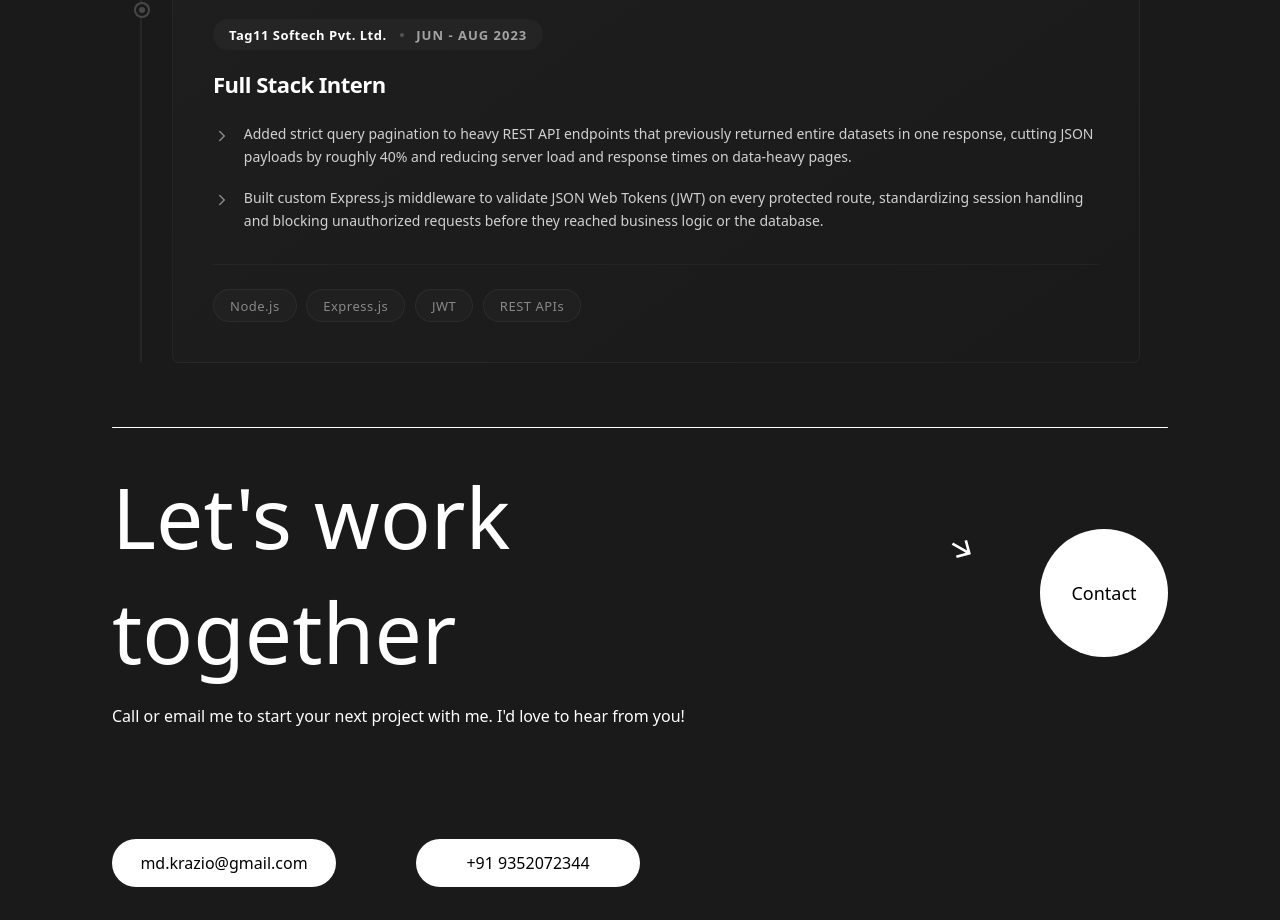
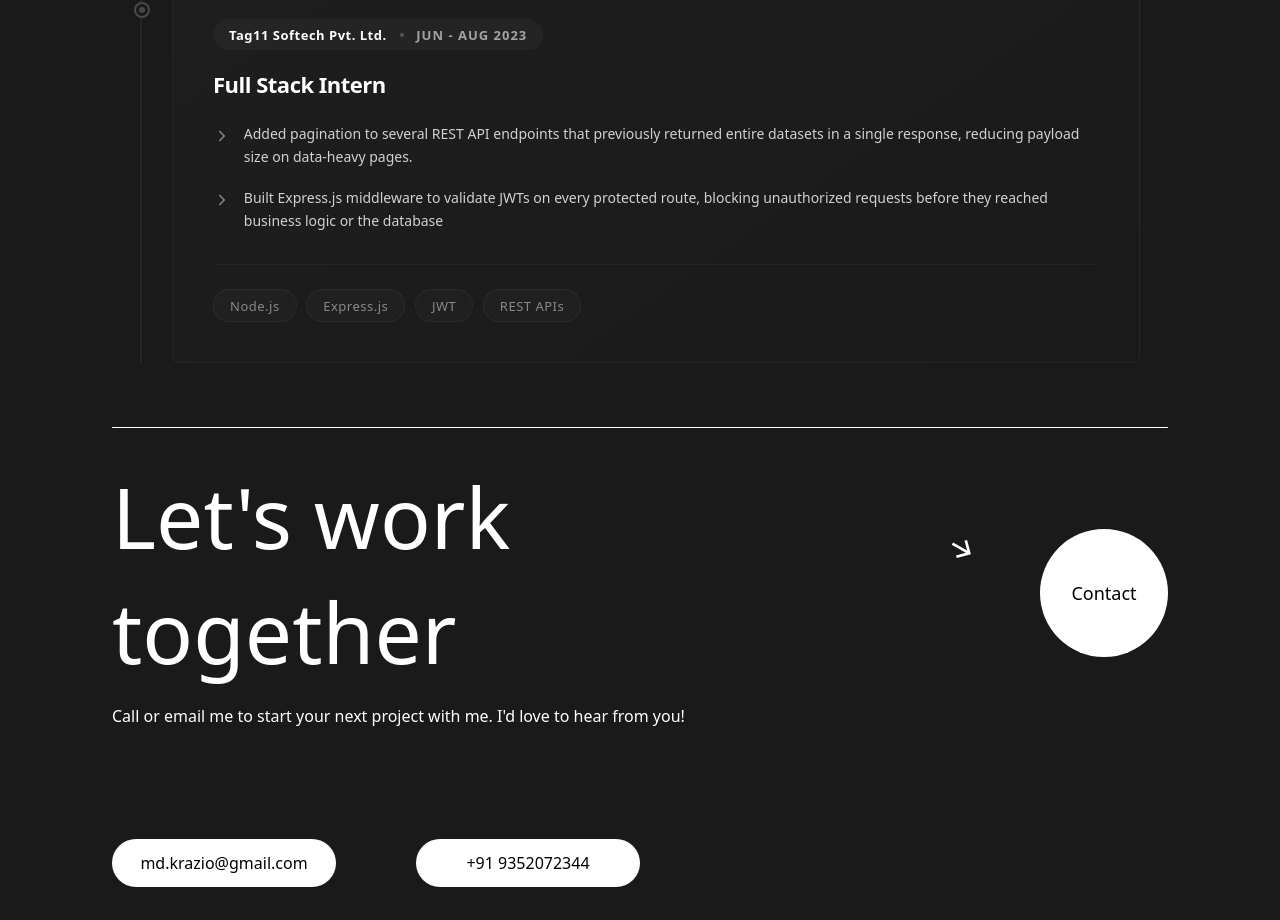
Before and after one commit to krazio-01/Portfolio, a React (Vite) app: page /about in a window 1280 px wide. Shown: the part 2398-3318 px from the top of the page. Built offline with nearby package versions, Linux system fonts and the light colour scheme.

Commit message:
update experince info

```diff
--- a/src/pages/About/About.jsx
+++ b/src/pages/About/About.jsx
@@ -62,8 +62,8 @@ const experienceData = [
         role: 'Full Stack Intern',
         date: 'Jun - Aug 2023',
         impacts: [
-            'Added strict query pagination to heavy REST API endpoints that previously returned entire datasets in one response, cutting JSON payloads by roughly 40% and reducing server load and response times on data-heavy pages.',
-            'Built custom Express.js middleware to validate JSON Web Tokens (JWT) on every protected route, standardizing session handling and blocking unauthorized requests before they reached business logic or the database.',
+            'Added pagination to several REST API endpoints that previously returned entire datasets in a single response, reducing payload size on data-heavy pages.',
+            'Built Express.js middleware to validate JWTs on every protected route, blocking unauthorized requests before they reached business logic or the database',
         ],
         tech: ['Node.js', 'Express.js', 'JWT', 'REST APIs'],
     },
```
